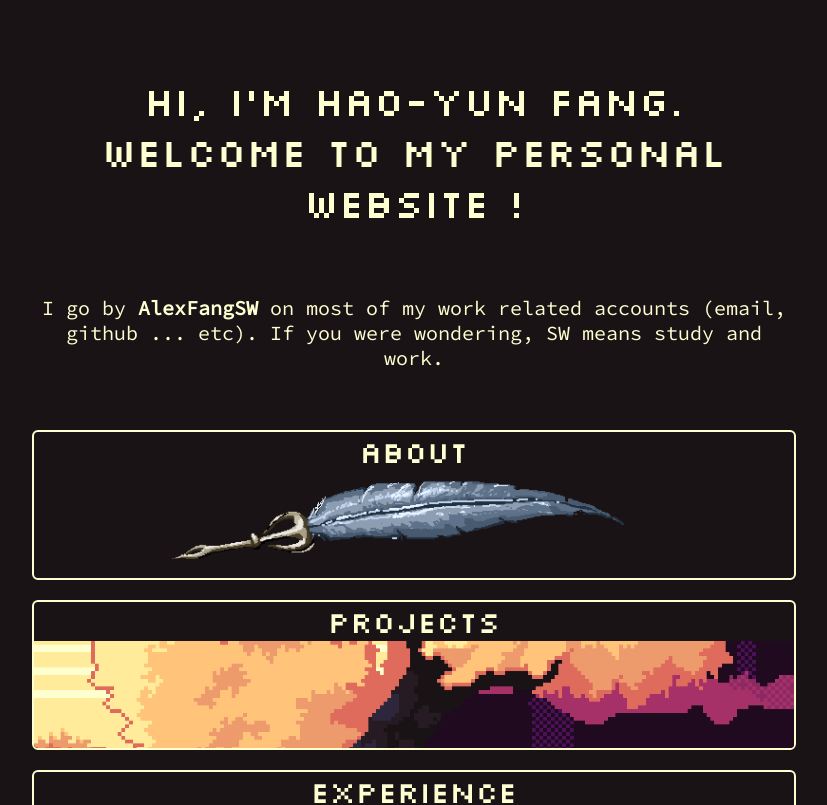
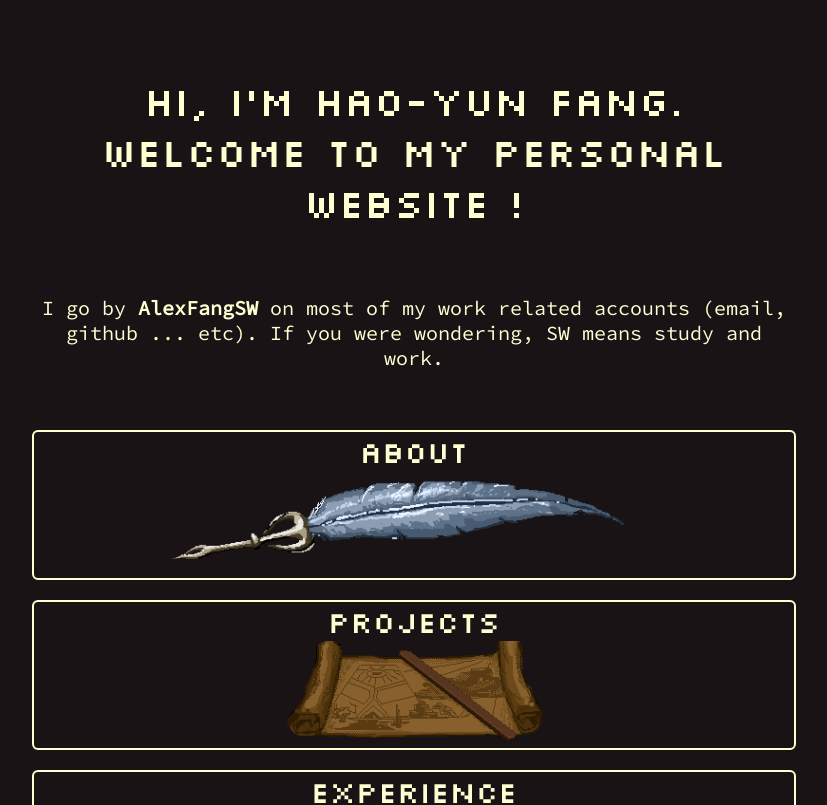
Before and after one commit to AlexFangSW/PersonalWebsite, a Next.js app: page / in a window 1280 px wide. Shown: the top 805 px of the page, without its empty margins (226-1053 px from the left). Built offline with nearby package versions, Linux system fonts and the light colour scheme.

Commit message:
chore: update 'project' page image

```diff
--- a/src/app/(tabs)/projects/page.tsx
+++ b/src/app/(tabs)/projects/page.tsx
@@ -26,7 +26,7 @@ function DummyProject() {
 export default function Page() {
   return (
     <div className={`center-container tab-content-container`}>
-      <TabHeader title="PROJECTS" image="/tree.png" />
+      <TabHeader title="PROJECTS" image="/scroll-pixilart.png" />
       <main className={`${styles.content} center-container inner-content`}>
         <ProjectCard
           title="Typephoon"
--- a/src/app/page.tsx
+++ b/src/app/page.tsx
@@ -23,7 +23,11 @@ export default function Home() {
           image="/quill-pixilart.png"
           link="/about"
         />
-        <HomePageCards title="PROJECTS" image="/tree.png" link="/projects" />
+        <HomePageCards
+          title="PROJECTS"
+          image="/scroll-pixilart.png"
+          link="/projects"
+        />
         <HomePageCards
           title="EXPERIENCE"
           image="/tree.png"
```
Also changed, not shown: public/scroll-pixilart.png (added).
